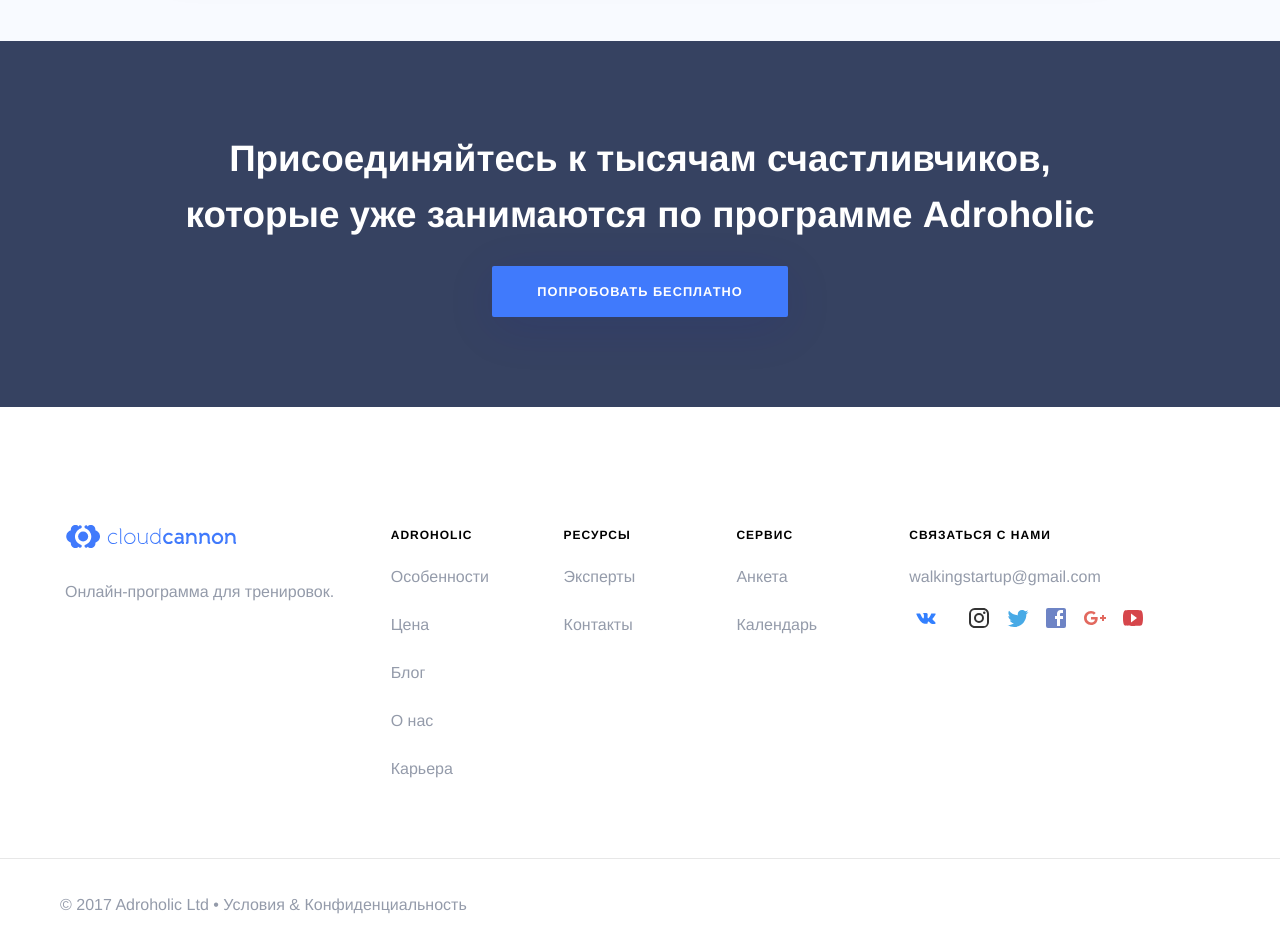
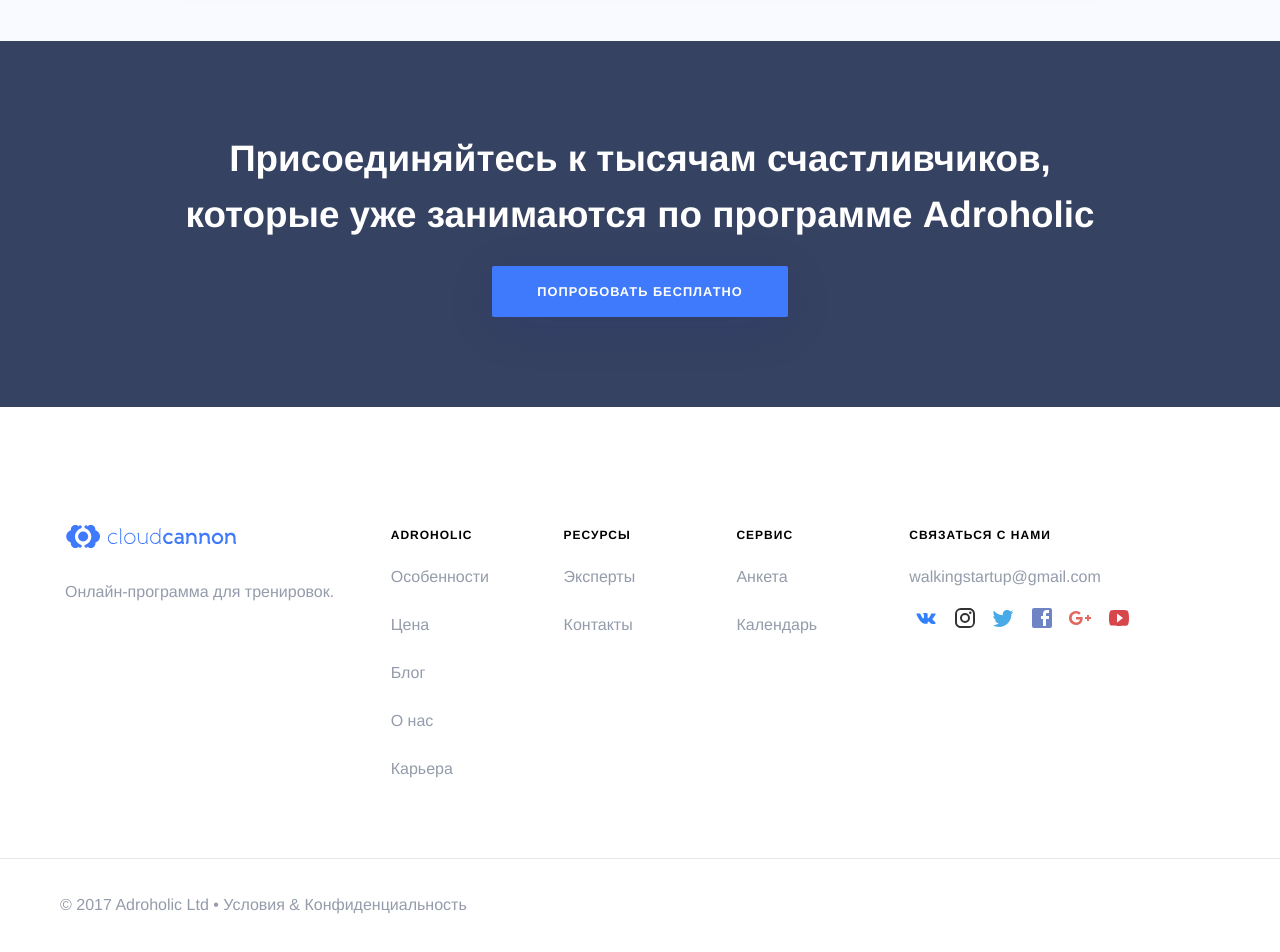
Before and after one commit to RakhimyanTim/adroholic.github.io, a Jekyll site: the page built from pages/index.html, in a window 1280 px wide. Shown: the part 3170-4122 px from the top of the page. Built offline with Jekyll 4.4.1, drawn with Linux system fonts in a browser that asks for light colours; some web fonts are replaced.

Commit message:
Update footer.html

```diff
--- a/_includes/navigation/footer.html
+++ b/_includes/navigation/footer.html
@@ -29,7 +29,6 @@
 				<li><a href="mailto:walkingstartup@gmail.com">walkingstartup@gmail.com</a></li>
 				<li class="social">
 					<a class="vkontakte" href="https://vk.com/Adroholic">{% include svgs/social-icon.html icon="vkontakte" %}</a>
-					<a class="odnoklassniki" href="https://ok.ru/Adroholic">{% include svgs/social-icon.html icon="odnoklassniki" %}</a>
 					<a class="instagram" href="https://www.instagram.com/Adroholic">{% include svgs/social-icon.html icon="instagram" %}</a>
 					<a class="twitter" href="https://twitter.com/CloudCannon">{% include svgs/social-icon.html icon="twitter" %}</a>
 					<a class="facebook" href="https://www.facebook.com/CloudCannon">{% include svgs/social-icon.html icon="facebook" %}</a>
```
